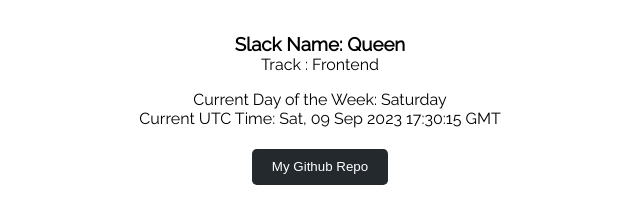
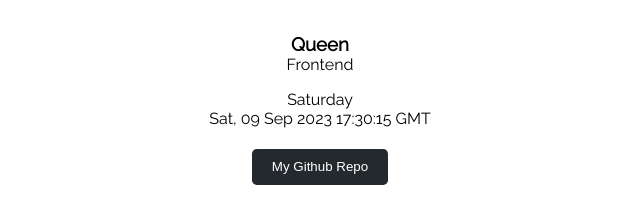
Before and after one commit to Queen-codes/personal-showcase, a plain HTML site: page index.html in a window 1280 px wide. Shown: the part 371-594 px from the top of the page, without its empty margins (320-960 px from the left). Drawn offline with Linux system fonts and the light colour scheme.

Commit message:
removed tags

```diff
--- a/index.html
+++ b/index.html
@@ -20,10 +20,10 @@
       <section class="name_and_picture">
         <div class="name">
           <h3 data-testid="slackUserName">
-            <span class="tag">Slack Name: </span>Queen
+            Queen
           </h3>
           <p class="track" data-testid="myTrack">
-            <span class="tag">Track :</span> Frontend
+            <span class="tag"> Frontend
           </p>
         </div>
       </section>
--- a/js/index.js
+++ b/js/index.js
@@ -26,8 +26,8 @@ function updateCurrentDayAndTime() {
   const currentDay = getCurrentDayOfWeek();
   const currentUtc = getCurrentUTCTime();
 
-  dayOfWeekElement.textContent = `Current Day of the Week: ${currentDay}`;
-  utcTimeElement.textContent = `Current UTC Time: ${currentUtc}`;
+  dayOfWeekElement.textContent = `${currentDay}`;
+  utcTimeElement.textContent = ` ${currentUtc}`;
 }
 
 setInterval(updateCurrentDayAndTime, 1000);
```
